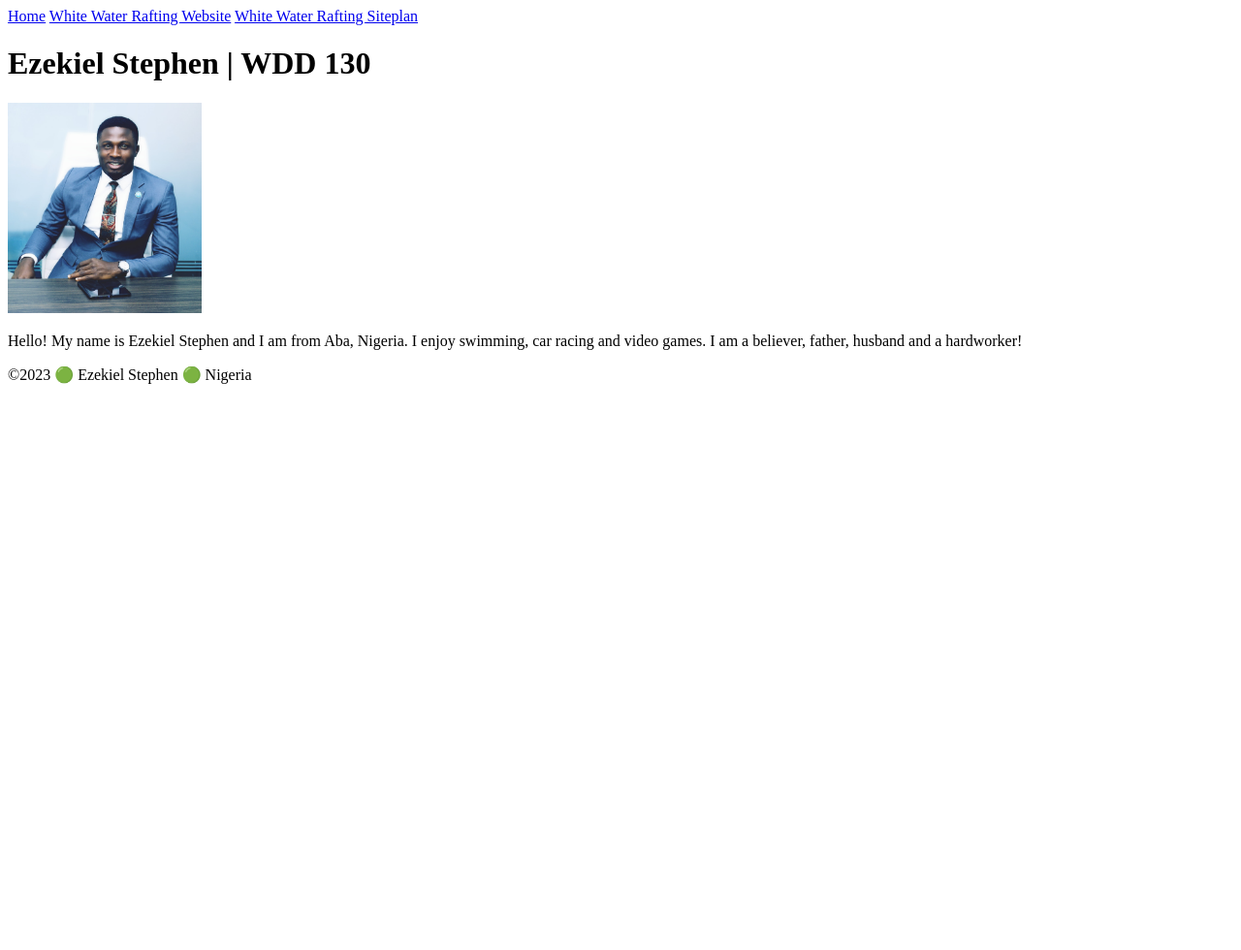
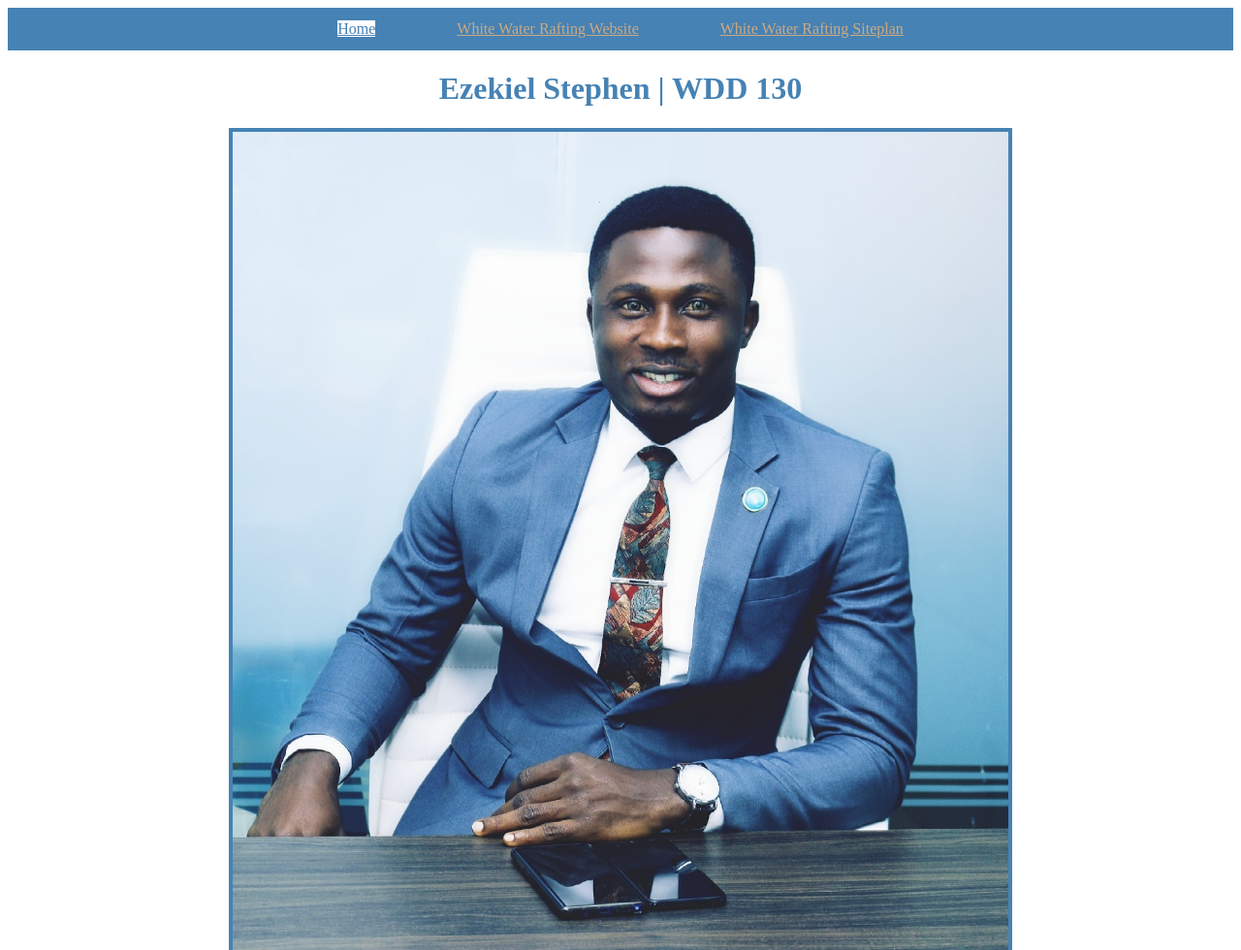
Before and after one commit to Kiel-stephens/wdd130, a plain HTML site: page index.html in a window 1280 px wide. Shown: the top 980 px of the page at 97% size. Before the commit the page ends 800 px from the top, so only its background shows below. Drawn offline with Linux system fonts and the light colour scheme.

Commit message:
css styles were added

```diff
--- /dev/null
+++ b/css/style.css
@@ -0,0 +1,26 @@
+body {
+    text-align: center;
+}
+nav {
+    background-color: steelblue;
+    padding: 10px;
+}
+a {
+    color: rgb(206, 169, 127);
+    margin: 40px;
+    line-height: 1.5em;
+}
+h1, h2 {
+    color: steelblue;
+}
+img {
+    width: 800px;
+    border: 4px solid steelblue;
+}
+p {
+    padding: 10px;
+}
+#active {
+    background-color: white;
+    color: steelblue;
+}
--- a/index.html
+++ b/index.html
@@ -4,11 +4,12 @@
     <meta charset="utf-8">
     <meta name="viewport" content="width=device-width,initial-scale=1.0">
     <title>Ezekiel Stephen | WDD 130</title>
+    <link rel="stylesheet" href="css/style.css" />
   </head>
   <body>
     <header>
         <nav>
-          <a href="#">Home</a>
+          <a id="active" href="#">Home</a>
           <a href="wwr/">White Water Rafting Website</a>
           <a href="wwr/site-plan-rafting.html">White Water Rafting Siteplan</a>
         </nav>
```
